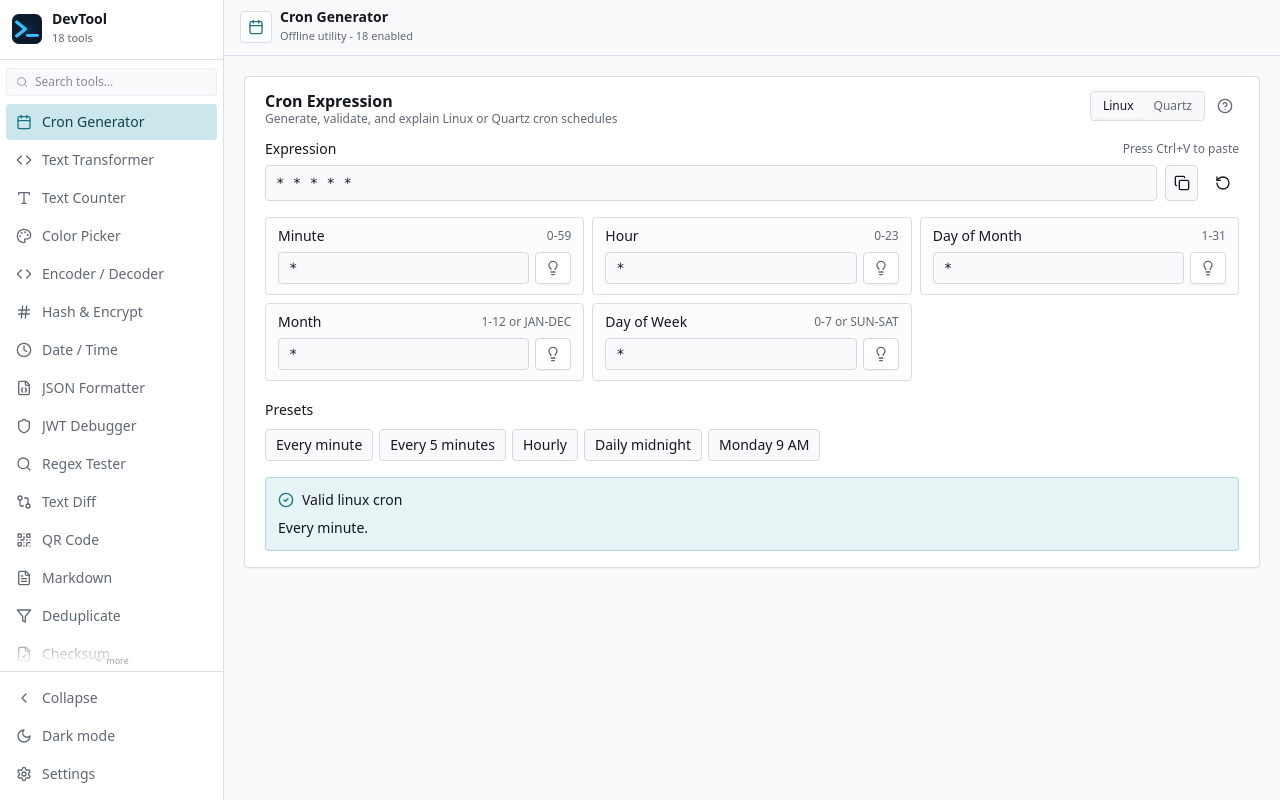
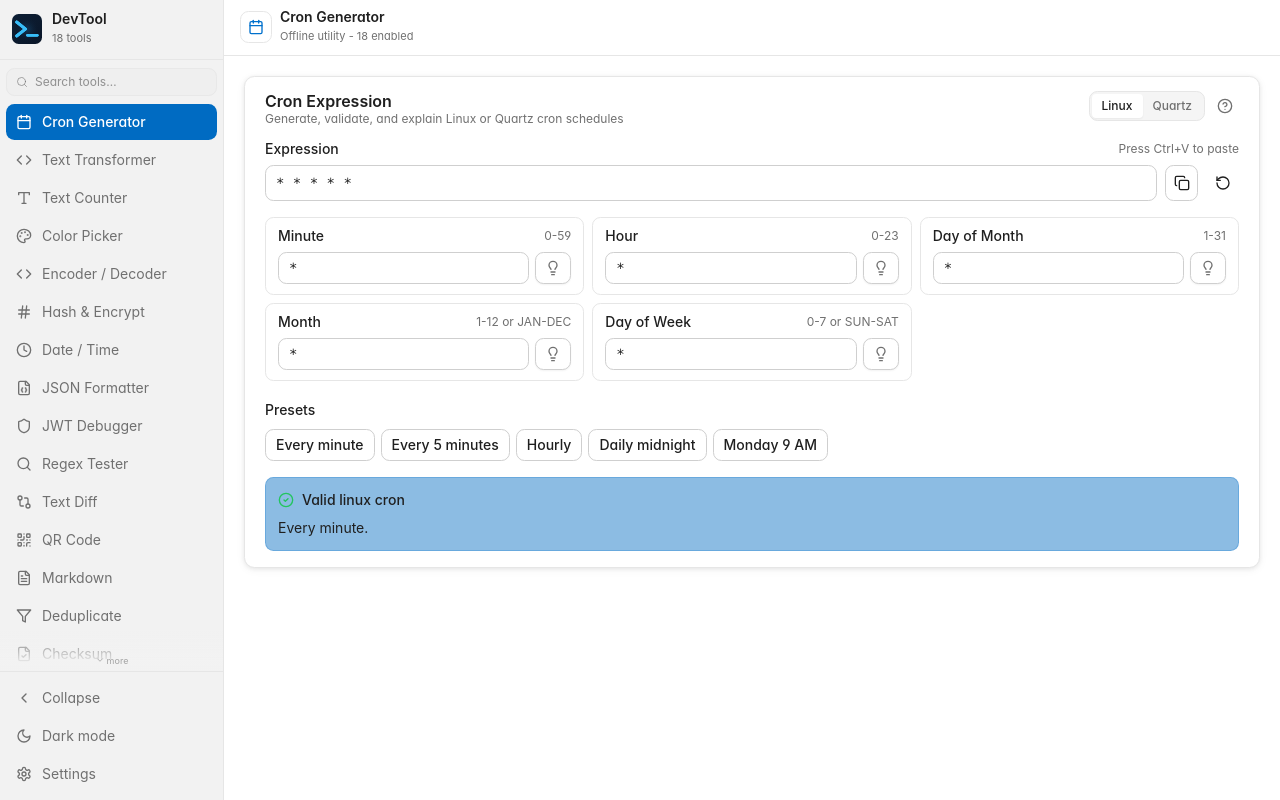
Before and after one commit to DianaSensei/developer-desktop-utils, a React (Vite) app: page / in a window 1280 px wide. Built offline with nearby package versions, Linux system fonts and the light colour scheme.

Commit message:
feat: new ui

```diff
--- a/src/App.tsx
+++ b/src/App.tsx
@@ -178,7 +178,7 @@ function Sidebar({
       )}
       <aside
         className={cn(
-          'fixed lg:sticky top-0 left-0 z-50 h-screen bg-card/95 backdrop-blur border-r transition-all duration-300 ease-in-out flex flex-col',
+          'fixed lg:sticky top-0 left-0 z-50 h-screen bg-sidebar backdrop-blur border-r transition-all duration-300 ease-in-out flex flex-col',
           isCollapsed ? 'w-14' : 'w-56',
           isOpen ? 'translate-x-0' : '-translate-x-full lg:translate-x-0'
         )}
@@ -286,7 +286,7 @@ function Sidebar({
                               : 'text-muted-foreground hover:text-foreground hover:bg-muted'
                           )}
                         >
-                          <Icon className={cn('h-4 w-4 flex-shrink-0', isActive && 'text-primary')} />
+                          <Icon className="h-4 w-4 flex-shrink-0" />
                           {!isCollapsed && (
                             <span className={cn('flex-1 text-sm whitespace-nowrap overflow-hidden', isActive && 'font-medium')}>
                               {tool.label}
@@ -301,7 +301,7 @@ function Sidebar({
               {/* Fade + indicator when more items below */}
               {hasMore && (
                 <div className="pointer-events-none absolute bottom-0 left-0 right-0 h-10 flex items-end justify-center pb-1"
-                  style={{ background: 'linear-gradient(to bottom, transparent, var(--card-bg, hsl(var(--card))) 85%)' }}>
+                  style={{ background: 'linear-gradient(to bottom, transparent, hsl(var(--sidebar)) 85%)' }}>
                   <span className={cn(
                     'flex items-center gap-0.5 text-[9px] text-muted-foreground/60',
                     isCollapsed ? 'flex-col' : 'flex-row'
@@ -371,7 +371,7 @@ function Sidebar({
             )}
           >
             <span className="relative shrink-0">
-              <SettingsIcon className={cn('h-4 w-4', isSettingsActive && 'text-primary')} />
+              <SettingsIcon className="h-4 w-4" />
               {updateAvailable && (
                 <span className="absolute -top-0.5 -right-0.5 h-2 w-2 rounded-full bg-emerald-500 ring-1 ring-background" />
               )}
--- a/src/components/tools/CronGenerator.tsx
+++ b/src/components/tools/CronGenerator.tsx
@@ -646,7 +646,7 @@ export function CronGenerator() {
             {analysis.errors.length > 0 ? (
               <AlertCircle className="h-4 w-4 text-destructive" />
             ) : (
-              <CheckCircle2 className="h-4 w-4 text-primary" />
+              <CheckCircle2 className="h-4 w-4 text-green-500 dark:text-green-400" />
             )}
             <span>{analysis.errors.length > 0 ? 'Invalid expression' : `Valid ${mode} cron`}</span>
           </div>
--- a/src/components/tools/JsonFormatter.tsx
+++ b/src/components/tools/JsonFormatter.tsx
@@ -632,7 +632,7 @@ export function JsonFormatter() {
         ) : (
           parsed.value !== undefined && (
             <div className="flex items-center gap-2 text-sm text-muted-foreground">
-              <CheckCircle2 className="h-4 w-4 text-primary" />
+              <CheckCircle2 className="h-4 w-4 text-green-500 dark:text-green-400" />
               <span>Valid JSON</span>
             </div>
           )
--- a/src/components/ui/card.tsx
+++ b/src/components/ui/card.tsx
@@ -5,7 +5,7 @@ const Card = React.forwardRef<HTMLDivElement, React.HTMLAttributes<HTMLDivElemen
   ({ className, ...props }, ref) => (
     <div
       ref={ref}
-      className={cn('rounded-md border bg-card text-card-foreground shadow-[0_1px_2px_hsl(220_20%_12%/0.04)]', className)}
+      className={cn('rounded-lg border bg-card text-card-foreground shadow-[0_1px_4px_rgb(0_0_0/0.07),0_2px_10px_rgb(0_0_0/0.05)]', className)}
       {...props}
     />
   )
--- a/src/styles/globals.css
+++ b/src/styles/globals.css
@@ -4,48 +4,50 @@
 
 @layer base {
   :root {
-    --background: 210 20% 98%;
-    --foreground: 220 24% 10%;
+    --background: 0 0% 100%;
+    --foreground: 0 0% 12%;
     --card: 0 0% 100%;
-    --card-foreground: 220 24% 10%;
+    --card-foreground: 0 0% 12%;
     --popover: 0 0% 100%;
-    --popover-foreground: 220 24% 10%;
-    --primary: 188 67% 31%;
-    --primary-foreground: 210 40% 98%;
-    --secondary: 210 16% 94%;
-    --secondary-foreground: 220 24% 12%;
-    --muted: 210 16% 94%;
-    --muted-foreground: 218 10% 42%;
-    --accent: 188 45% 86%;
-    --accent-foreground: 188 62% 18%;
-    --destructive: 0 84.2% 60.2%;
-    --destructive-foreground: 210 40% 98%;
-    --border: 214 18% 88%;
-    --input: 214 18% 86%;
-    --ring: 188 67% 31%;
-    --radius: 0.375rem;
+    --popover-foreground: 0 0% 12%;
+    --primary: 207 100% 40%;
+    --primary-foreground: 0 0% 100%;
+    --secondary: 0 0% 91%;
+    --secondary-foreground: 0 0% 23%;
+    --muted: 0 0% 91%;
+    --muted-foreground: 0 0% 44%;
+    --accent: 207 100% 38%;
+    --accent-foreground: 0 0% 100%;
+    --destructive: 12 82% 34%;
+    --destructive-foreground: 0 0% 100%;
+    --border: 0 0% 90%;
+    --input: 0 0% 81%;
+    --ring: 207 100% 40%;
+    --sidebar: 0 0% 95%;
+    --radius: 0.65rem;
   }
 
   .dark {
-    --background: 220 18% 8%;
-    --foreground: 210 40% 98%;
-    --card: 220 16% 10%;
-    --card-foreground: 210 40% 98%;
-    --popover: 220 16% 15%;
-    --popover-foreground: 210 40% 98%;
-    --primary: 178 54% 48%;
-    --primary-foreground: 220 18% 8%;
-    --secondary: 220 12% 16%;
-    --secondary-foreground: 210 40% 98%;
-    --muted: 220 12% 16%;
-    --muted-foreground: 217 11% 68%;
-    --accent: 178 30% 24%;
-    --accent-foreground: 178 80% 85%;
-    --destructive: 0 62.8% 30.6%;
-    --destructive-foreground: 210 40% 98%;
-    --border: 220 12% 24%;
-    --input: 220 12% 22%;
-    --ring: 178 54% 48%;
+    --background: 0 0% 12%;
+    --foreground: 0 0% 80%;
+    --card: 0 0% 15%;
+    --card-foreground: 0 0% 80%;
+    --popover: 0 0% 17%;
+    --popover-foreground: 0 0% 80%;
+    --primary: 207 100% 40%;
+    --primary-foreground: 0 0% 100%;
+    --secondary: 0 0% 24%;
+    --secondary-foreground: 0 0% 80%;
+    --muted: 0 0% 20%;
+    --muted-foreground: 0 0% 52%;
+    --accent: 207 83% 24%;
+    --accent-foreground: 0 0% 100%;
+    --destructive: 0 89% 62%;
+    --destructive-foreground: 0 0% 100%;
+    --border: 0 0% 24%;
+    --input: 0 0% 24%;
+    --ring: 207 100% 40%;
+    --sidebar: 0 0% 9%;
   }
 }
 
@@ -55,6 +57,7 @@
   }
   body {
     @apply bg-background text-foreground;
+    font-family: -apple-system, BlinkMacSystemFont, "Segoe WPC", "Segoe UI", system-ui, "Ubuntu", "Droid Sans", sans-serif;
     font-feature-settings: "cv02", "cv03", "cv04", "cv11";
   }
 
--- a/tailwind.config.js
+++ b/tailwind.config.js
@@ -17,6 +17,7 @@ module.exports = {
         ring: 'hsl(var(--ring))',
         background: 'hsl(var(--background))',
         foreground: 'hsl(var(--foreground))',
+        sidebar: 'hsl(var(--sidebar))',
         primary: {
           DEFAULT: 'hsl(var(--primary))',
           foreground: 'hsl(var(--primary-foreground))',
```
